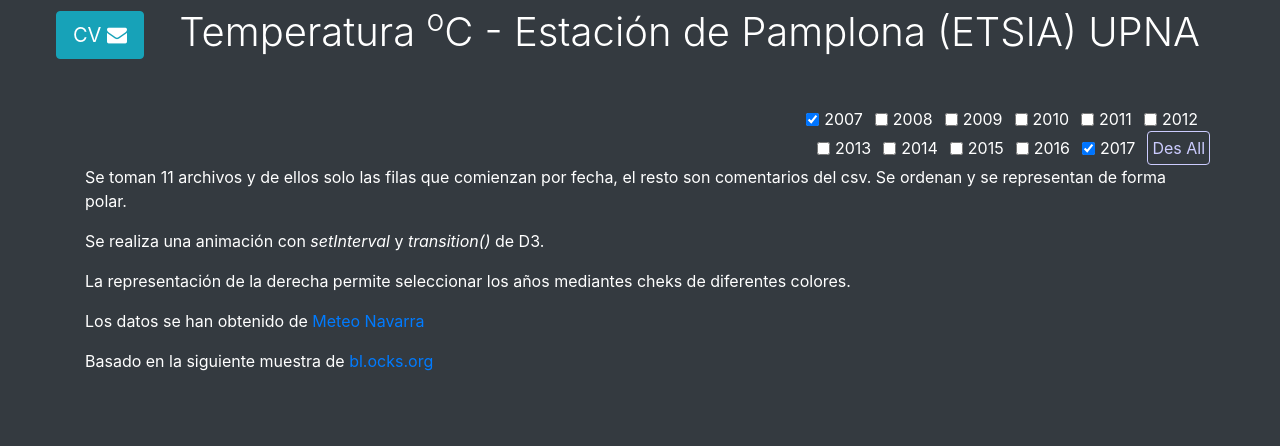
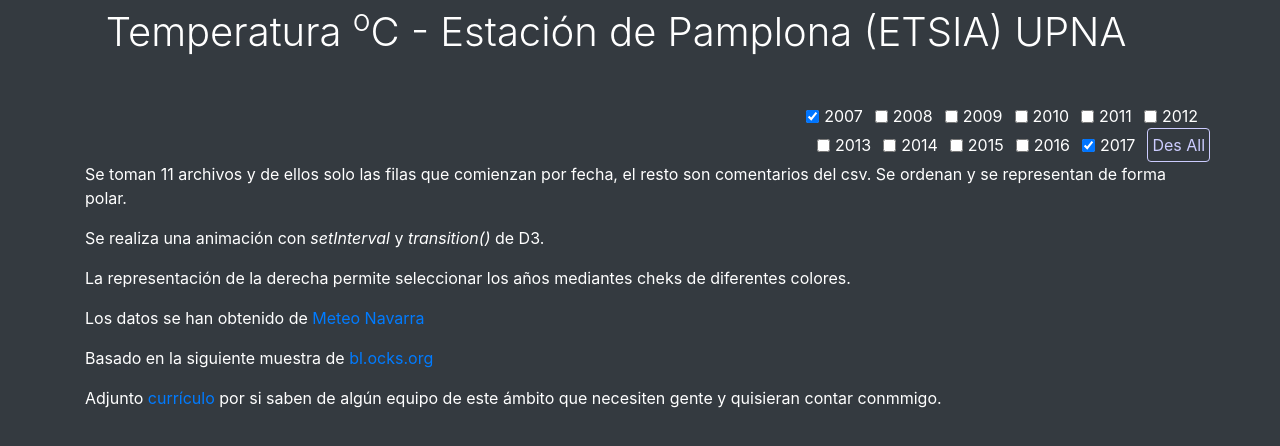
Before and after one commit to chusoHub/D3_Polar_Chart_Temperatura, a plain HTML site: page index.html in a window 1280 px wide. Drawn offline with nearby package versions, Linux system fonts and the light colour scheme.

Commit message:
Update index.html

```diff
--- a/index.html
+++ b/index.html
@@ -9,7 +9,7 @@
 <body class="text-white bg-dark">
     <center>
 
-        <h1 class="font-weight-light pt-2" style="margin-left:-3rem"><a type="button" href ="JesusVicenteRiquelme.pdf" class="btn btn-lg rounded btn-info  ml-4 mr-4 ">CV <i class="fa fa-envelope" aria-hidden="true"></i></a>  Temperatura <sup>o</sup>C - Estaci&oacute;n de Pamplona (ETSIA) UPNA </h1>
+        <h1 class="font-weight-light pt-2" style="margin-left:-3rem"><!--<a type="button" href ="JesusVicenteRiquelme.pdf" class="btn btn-lg rounded btn-info  ml-4 mr-4 ">CV <i class="fa fa-envelope" aria-hidden="true"></i></a>-->  Temperatura <sup>o</sup>C - Estaci&oacute;n de Pamplona (ETSIA) UPNA </h1>
     </center>
 
 
@@ -80,7 +80,7 @@
         <p>La representación de la derecha permite seleccionar los años mediantes cheks de diferentes colores.</p>
         <p>Los datos se han obtenido de <a href="http://meteo.navarra.es/estaciones/mapadeestaciones.cfm">Meteo Navarra</a></p>
         <p>Basado en la siguiente muestra de <a href="https://bl.ocks.org/mbostock/4583749">bl.ocks.org</a></p>
-        <!--<p>Adjunto <a href="JesusVicenteRiquelme.pdf">curr&iacute;culo</a> por si saben de alg&uacute;n equipo de este &aacute;mbito que necesiten gente y quisieran contar conmmigo.</p>-->
+        <p>Adjunto <a href="JesusVicenteRiquelme.pdf">curr&iacute;culo</a> por si saben de alg&uacute;n equipo de este &aacute;mbito que necesiten gente y quisieran contar conmmigo.</p>
     </div>
     <script src="https://code.jquery.com/jquery-3.3.1.min.js"></script>
     <script src="https://chusohub.github.io/index.js"></script>
```
